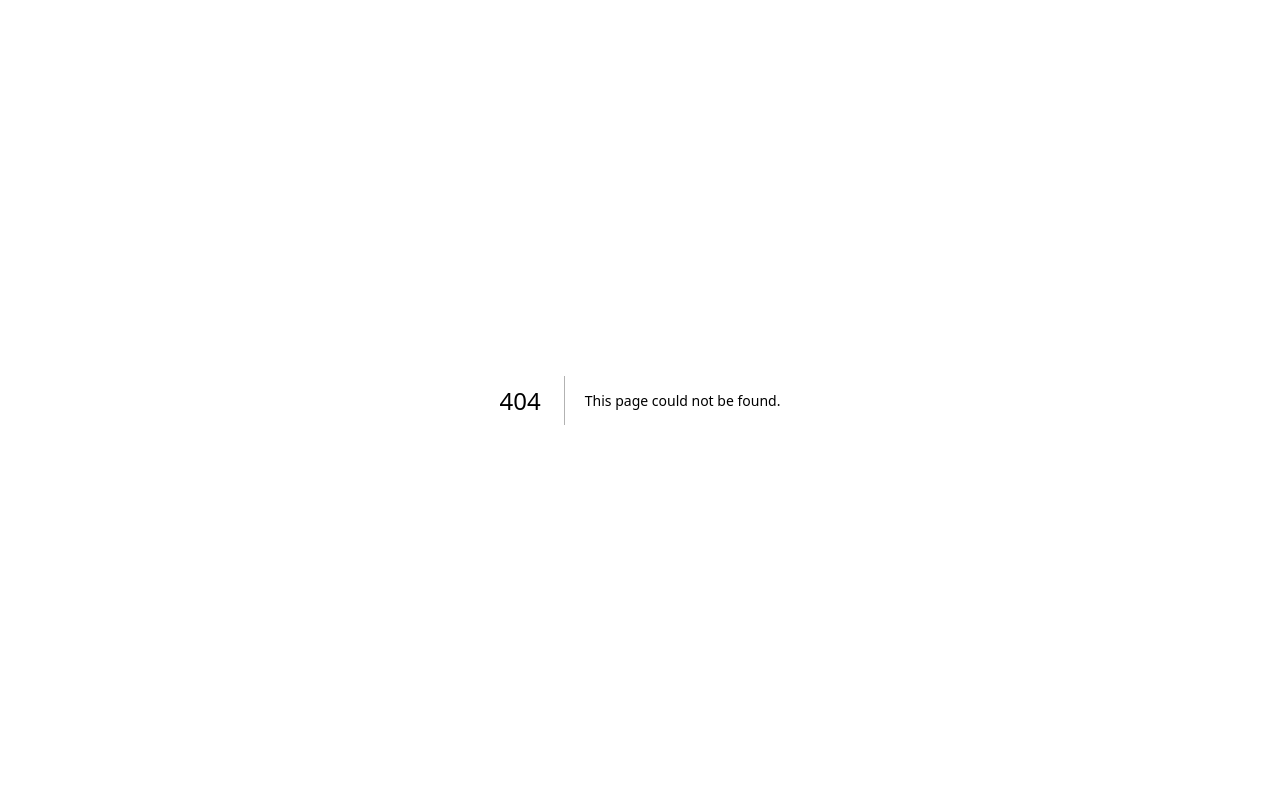
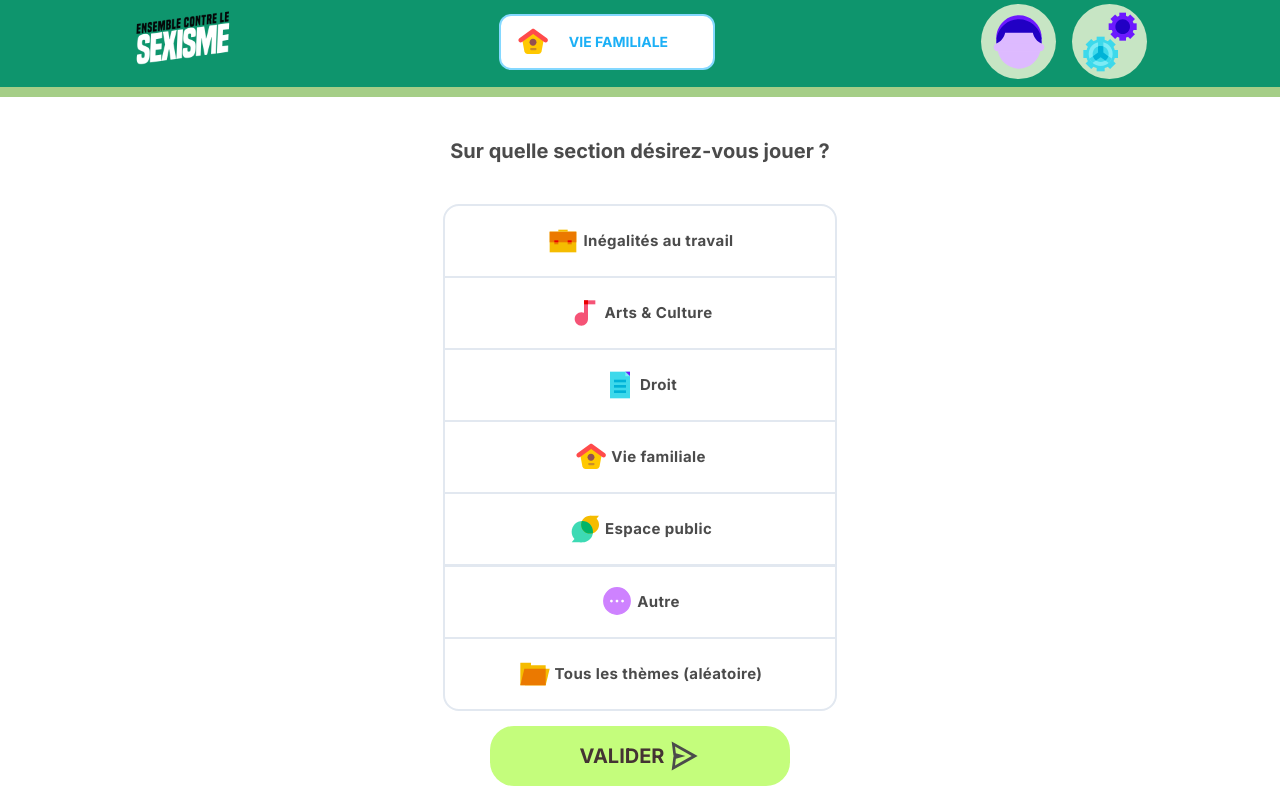
Before and after one commit to paul-rou/ecls-quiz, a Next.js app: page /home in a window 1280 px wide. Before the commit this address had no page. Built offline with nearby package versions, Linux system fonts and the light colour scheme.

Commit message:
Added a link button to redirect from theme selection to quiz

```diff
--- /dev/null
+++ b/src/app/quiz/page.tsx
@@ -0,0 +1,11 @@
+import QuizWrapper from "@/components/quizElements/quizWrapper/QuizWrapper";
+import NavBar from "@/components/navBar/NavBar";
+
+export default function Home() {
+  return (
+    <>
+      <NavBar />
+      <QuizWrapper />
+    </>
+  );
+}
--- a/src/components/mapChoice/MapChoice.tsx
+++ b/src/components/mapChoice/MapChoice.tsx
@@ -7,9 +7,11 @@ import espacePublic from "../../../public/theme-svg/espace-public.svg";
 import droit from "../../../public/theme-svg/droit.svg";
 import artsCulture from "../../../public/theme-svg/arts-culture.svg";
 import autresThemes from "../../../public/theme-svg/autres-themes.svg";
+import allThemes from "../../../public/theme-svg/allThemes.svg";
 
 import MapChoiceCard from "./mapChoiceCard/MapChoiceCard";
 import { useState } from "react";
+import MapChoiceButton from "./mapChoiceButton/MapChoiceButton";
 
 const MapChoice = () => {
   const [selectedAnswer, setSelectedAnswer] = useState<number | undefined>();
@@ -50,6 +52,12 @@ const MapChoice = () => {
       content: "Autre",
       altLogo: "3-dot Icon",
       themeLogo: autresThemes,
+      position: "mid",
+    },
+    {
+      content: "Tous les thèmes (aléatoire)",
+      altLogo: "Folder",
+      themeLogo: allThemes,
       position: "bot",
     },
   ];
@@ -71,6 +79,14 @@ const MapChoice = () => {
           isSelected={selectedAnswer === index}
         />
       ))}
+
+      {selectedAnswer === undefined ? (
+        <MapChoiceButton />
+      ) : (
+        <Link href={`/quiz?theme=${selectedAnswer}`}>
+          <MapChoiceButton />
+        </Link>
+      )}
     </div>
   );
 };
--- /dev/null
+++ b/src/components/mapChoice/mapChoiceButton/MapChoiceButton.tsx
@@ -0,0 +1,20 @@
+import Image from "next/image";
+import nextIcon from "../../../../public/next-icon.svg";
+
+const MapChoiceButton = () => {
+  return (
+    <div className="h-[60px] w-[300px] mt-4 bg-[#C4FD7C] text-center rounded-3xl">
+      <button className="flex items-center justify-center w-full h-full">
+        <p className="text-[#433] text-xl font-bold mr-1">VALIDER</p>
+        <Image
+          src={nextIcon}
+          alt="Valider la sélection"
+          width={32}
+          height={32}
+        />
+      </button>
+    </div>
+  );
+};
+
+export default MapChoiceButton;
```
Also changed, not shown: public/theme-svg/allThemes.svg (added), src/app/home/page.tsx (renamed from src/app/choice_map/page.tsx).
